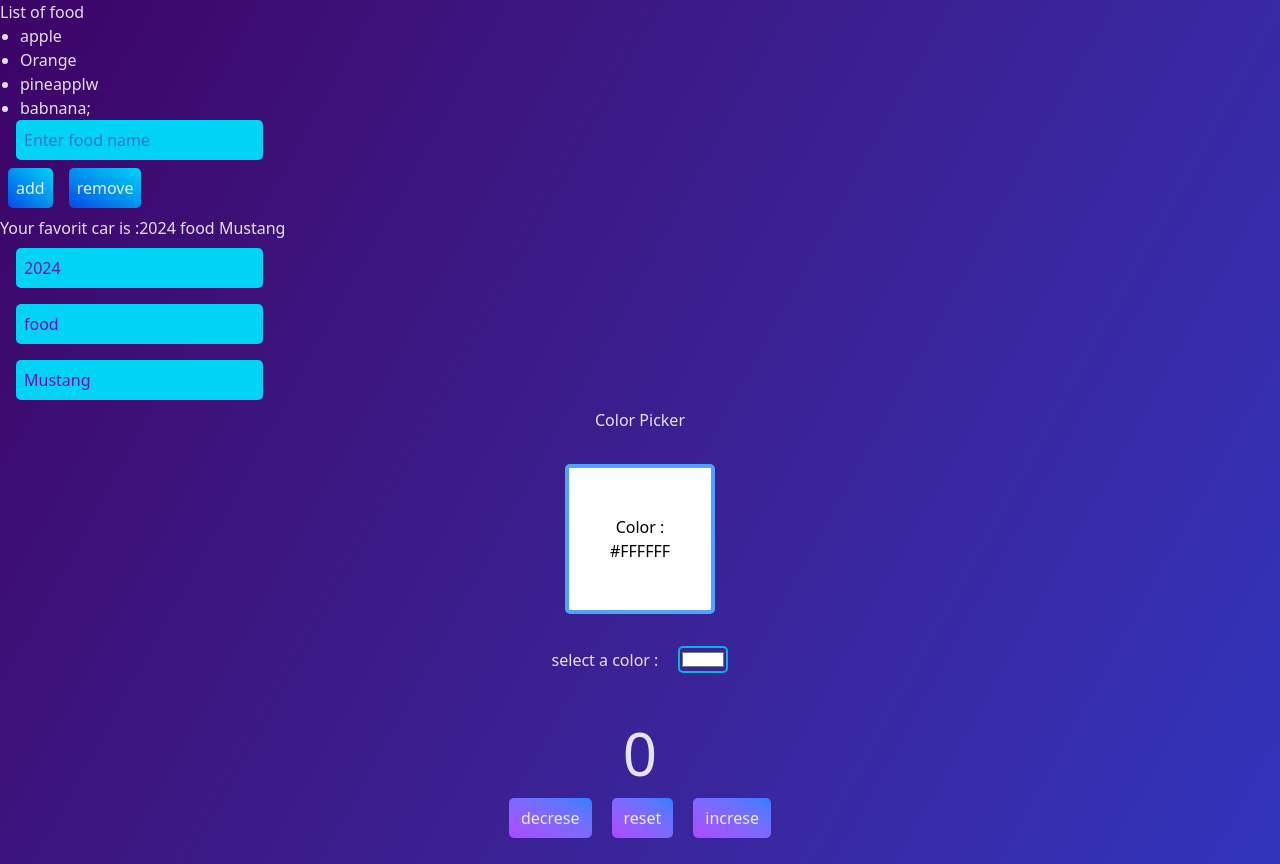
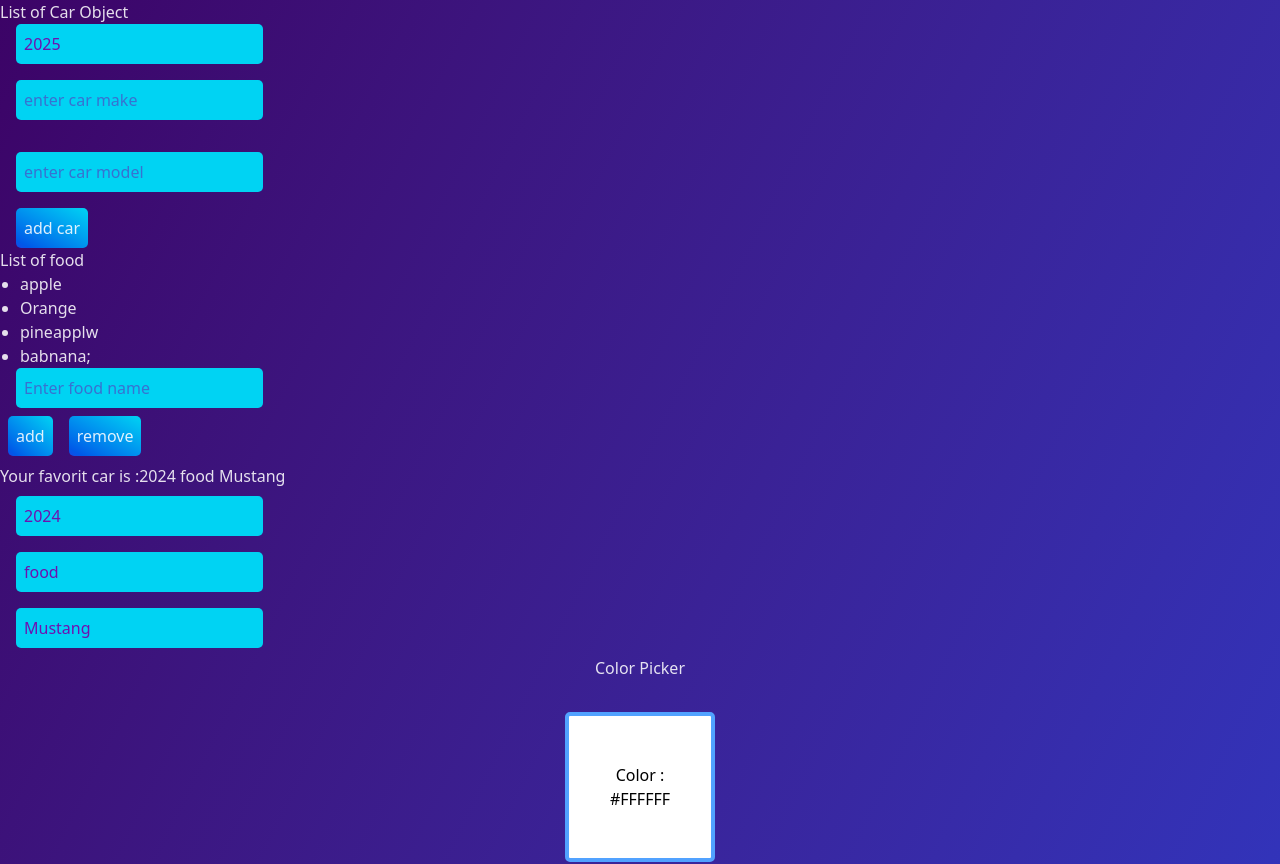
Before and after one commit to harsh8010-proag/myreactPractice, a React (Vite) app: page / in a window 1280 px wide. Shown: the top 864 px of the page. Built offline with nearby package versions, Linux system fonts and the light colour scheme.

Commit message:
second commit

```diff
--- a/src/App.jsx
+++ b/src/App.jsx
@@ -7,6 +7,7 @@ import  Input  from "./Input";
 import Colorpicker from "./colorpicker";
 import MyComponent from "./Company";
 import Flist from "./frutList";
+import MyCcomponent from "./Cars";
 
 
 function App() {
@@ -24,6 +25,7 @@ function App() {
   return (
 
     <div className="bg-gradient-to-br from-purple-950  to-blue-700">
+      <MyCcomponent/>
       <Flist/>
       <MyComponent/>
       <Colorpicker/>
--- /dev/null
+++ b/src/Cars.jsx
@@ -0,0 +1,65 @@
+import { list } from "postcss";
+import { useState } from "react";
+
+function MyCcomponent(){
+    const [cars,setCars]=useState([]);
+    const [carYear,setCarYear]=useState(new Date().getFullYear());
+    const [carMake,setCarsMake]=useState("");
+    const [carModel,setCarModel]=useState("");
+
+    function handleAddCar(){
+        const newCar ={
+            year:carYear,
+            make:carMake,
+            model:carModel
+        };
+
+        setCars(c => [...c,newCar])
+    }
+    function handleRemoveCar(idx){
+        {cars.filter((element,i)=> i!==idx )}
+    }
+    function handleYearChange(e){
+        setCarYear(e.target.value);
+    }
+     function handleMakeChange(e){
+        setCarsMake(e.target.value);
+    }
+     function handleModelChange(e){
+        setCarModel(e.target.value);
+    }
+return(
+    <div>
+        <h2>List of Car Object</h2>
+        <ul >
+        {cars.map((car,idx)=><li key={idx} onClick={handleRemoveCar(idx)}>{car.year} {car.make} {car.model} </li>)}
+        </ul>
+    <input className="mx-4 p-2 bg-cyan-400 border-none outline-none text-[16px] text-purple-800 rounded-[5px] hover:bg-cyan-300"
+           value={carYear}
+           type="number"
+           onChange={handleYearChange}
+        />
+        <br />
+    <input className="m-4 p-2 bg-cyan-400 border-none outline-none text-[16px] text-purple-800 rounded-[5px] hover:bg-cyan-300"
+           value={carMake}
+           type="text"
+           placeholder="enter car make"
+           onChange={handleMakeChange}/>
+        <br />
+    <input className="m-4 p-2 bg-cyan-400 border-none outline-none text-[16px] text-purple-800 rounded-[5px] hover:bg-cyan-300"
+           value={carModel}
+           type="text"
+           placeholder="enter car model"
+           onChange={handleModelChange}/>
+           <br />
+    <button
+    onClick={handleAddCar}
+    className='p-2 mx-4 rounded-[5px] bg-gradient-to-bl from-cyan-400 to-blue-700 transition-colors duration-1500 ease-in-out hover:from-blue-700  hover:to-purple-400 focus:scale-95 focus:bg-blue-700 focus:shadow-inner
+    active:scale-90'>add car</button>
+    </div>
+)
+
+
+}
+
+export default MyCcomponent;
```
